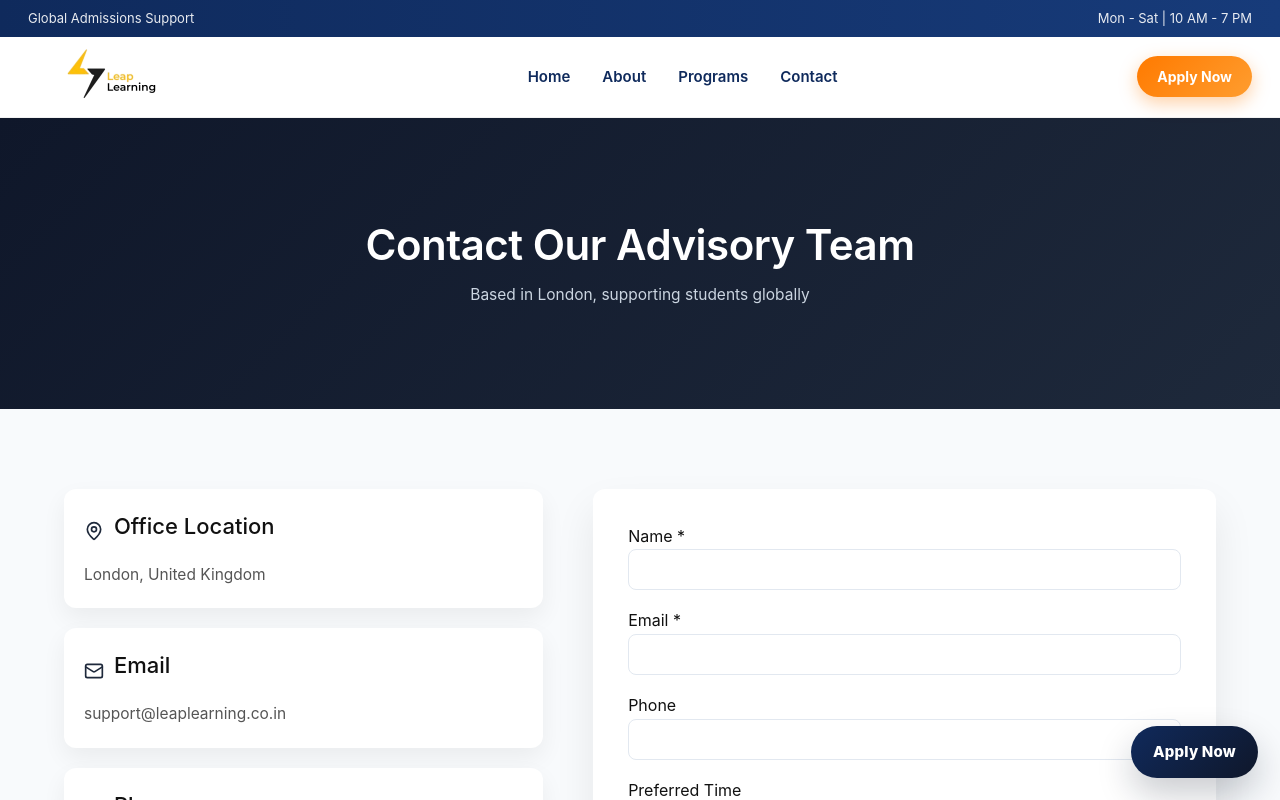
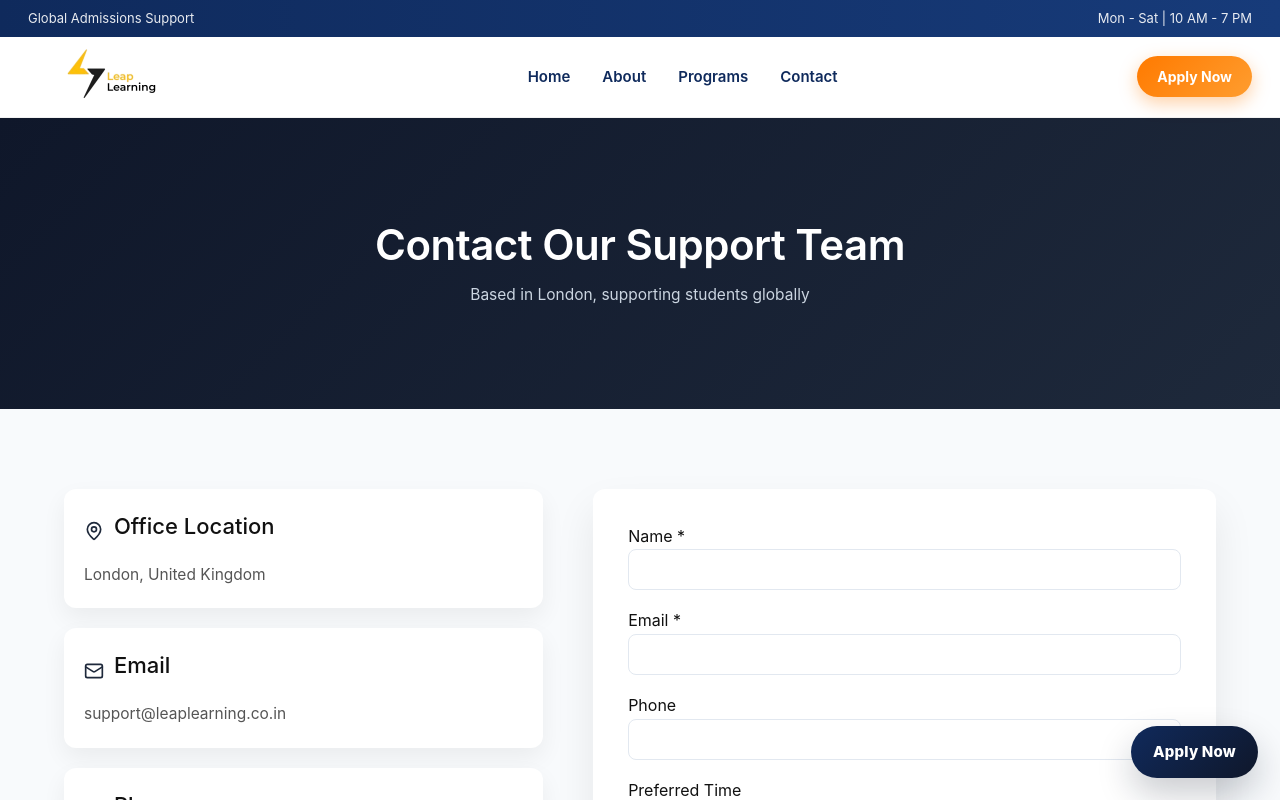
Before and after one commit to thefahadsameer/leaplearning, a React (Create React App) app in the folder leep-learning/: page /contact in a window 1280 px wide. Shown: the top 800 px of the page. Built offline with nearby package versions, Linux system fonts and the light colour scheme.

Commit message:
Heading edited

```diff
--- a/leep-learning/src/pages/Contact.jsx
+++ b/leep-learning/src/pages/Contact.jsx
@@ -54,7 +54,7 @@ function Contact() {
 
       {/* HERO */}
       <section className="contact-hero">
-        <h1>Contact Our Advisory Team</h1>
+        <h1>Contact Our Support Team</h1>
         <p>Based in London, supporting students globally</p>
       </section>
 
```
